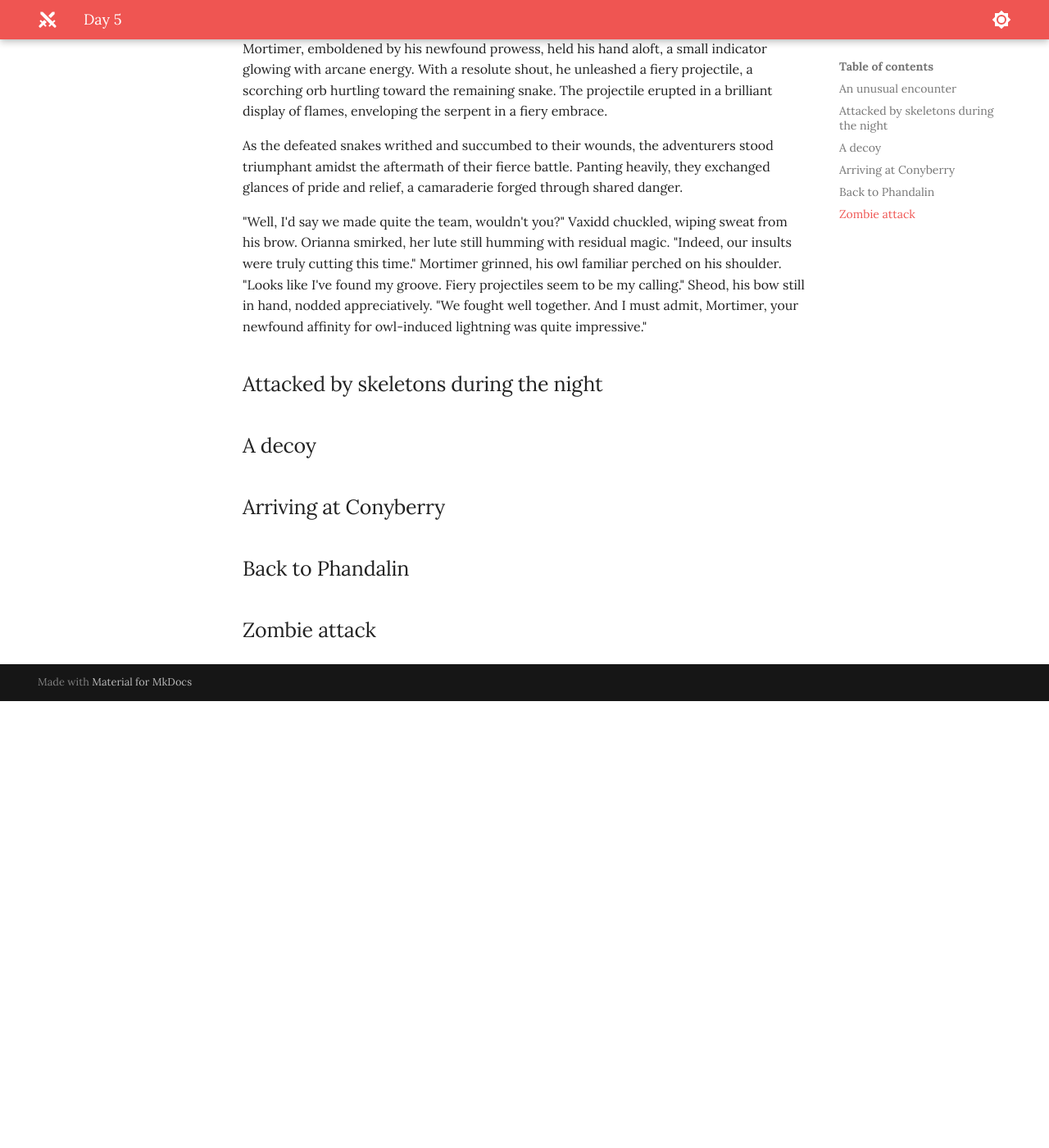
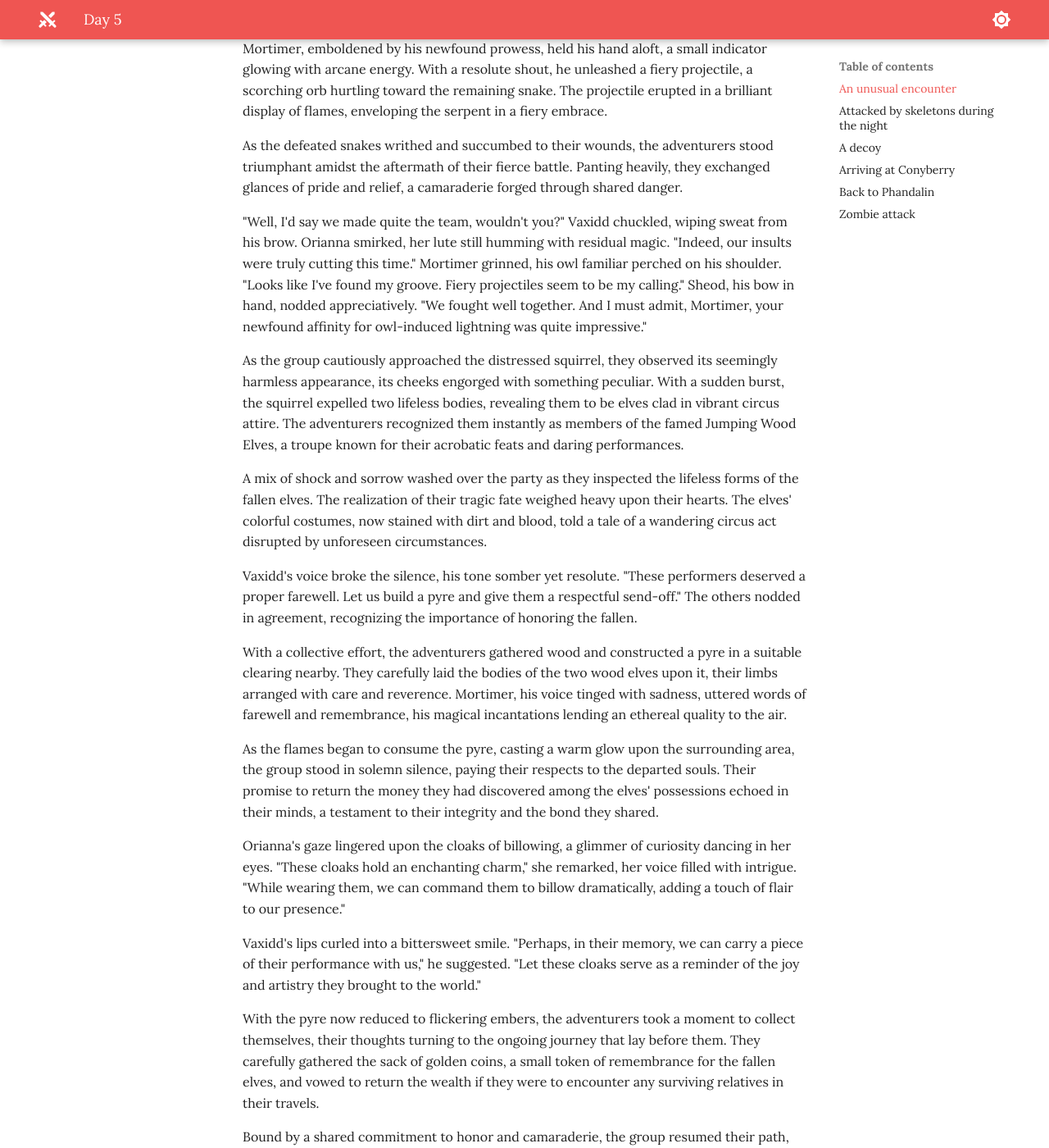
Before and after one commit to jonasmcferreira/adventures, an MkDocs documentation site: the page built from docs/phandelver/05.md, in a window 1280 px wide and 1400 px high, scrolled down 1822 px. Shown: the whole window at 82% size. Built offline with MkDocs 1.6.1 and Material for MkDocs 9.7.7, drawn with Linux system fonts in a browser that asks for light colours; before the commit the page ends 2677 px from its top, so only the background shows below that; some of the changed text lies outside the part shown.

Commit message:
modified docs/phandelver/05.md

```diff
--- a/docs/phandelver/05.md
+++ b/docs/phandelver/05.md
@@ -36,8 +36,25 @@ As the defeated snakes writhed and succumbed to their wounds, the adventurers st
 "Well, I'd say we made quite the team, wouldn't you?" Vaxidd chuckled, wiping sweat from his brow.
 Orianna smirked, her lute still humming with residual magic. "Indeed, our insults were truly cutting this time."
 Mortimer grinned, his owl familiar perched on his shoulder. "Looks like I've found my groove. Fiery projectiles seem to be my calling."
-Sheod, his bow still in hand, nodded appreciatively. "We fought well together. And I must admit, Mortimer, your newfound affinity for owl-induced lightning was quite impressive."
+Sheod, his bow in hand, nodded appreciatively. "We fought well together. And I must admit, Mortimer, your newfound affinity for owl-induced lightning was quite impressive."
 
+As the group cautiously approached the distressed squirrel, they observed its seemingly harmless appearance, its cheeks engorged with something peculiar. With a sudden burst, the squirrel expelled two lifeless bodies, revealing them to be elves clad in vibrant circus attire. The adventurers recognized them instantly as members of the famed Jumping Wood Elves, a troupe known for their acrobatic feats and daring performances.
+
+A mix of shock and sorrow washed over the party as they inspected the lifeless forms of the fallen elves. The realization of their tragic fate weighed heavy upon their hearts. The elves' colorful costumes, now stained with dirt and blood, told a tale of a wandering circus act disrupted by unforeseen circumstances.
+
+Vaxidd's voice broke the silence, his tone somber yet resolute. "These performers deserved a proper farewell. Let us build a pyre and give them a respectful send-off." The others nodded in agreement, recognizing the importance of honoring the fallen.
+
+With a collective effort, the adventurers gathered wood and constructed a pyre in a suitable clearing nearby. They carefully laid the bodies of the two wood elves upon it, their limbs arranged with care and reverence. Mortimer, his voice tinged with sadness, uttered words of farewell and remembrance, his magical incantations lending an ethereal quality to the air.
+
+As the flames began to consume the pyre, casting a warm glow upon the surrounding area, the group stood in solemn silence, paying their respects to the departed souls. Their promise to return the money they had discovered among the elves' possessions echoed in their minds, a testament to their integrity and the bond they shared.
+
+Orianna's gaze lingered upon the cloaks of billowing, a glimmer of curiosity dancing in her eyes. "These cloaks hold an enchanting charm," she remarked, her voice filled with intrigue. "While wearing them, we can command them to billow dramatically, adding a touch of flair to our presence."
+
+Vaxidd's lips curled into a bittersweet smile. "Perhaps, in their memory, we can carry a piece of their performance with us," he suggested. "Let these cloaks serve as a reminder of the joy and artistry they brought to the world."
+
+With the pyre now reduced to flickering embers, the adventurers took a moment to collect themselves, their thoughts turning to the ongoing journey that lay before them. They carefully gathered the sack of golden coins, a small token of remembrance for the fallen elves, and vowed to return the wealth if they were to encounter any surviving relatives in their travels.
+
+Bound by a shared commitment to honor and camaraderie, the group resumed their path, the cloaks of billowing adorning their shoulders and the memory of the Jumping Wood Elves forever imprinted in their hearts. With every billow of their cloaks, they would carry the spirit of the fallen performers, a testament to the indomitable nature of the human spirit and the power of unity in the face of adversity.
 
 ## Attacked by skeletons during the night
 
```
